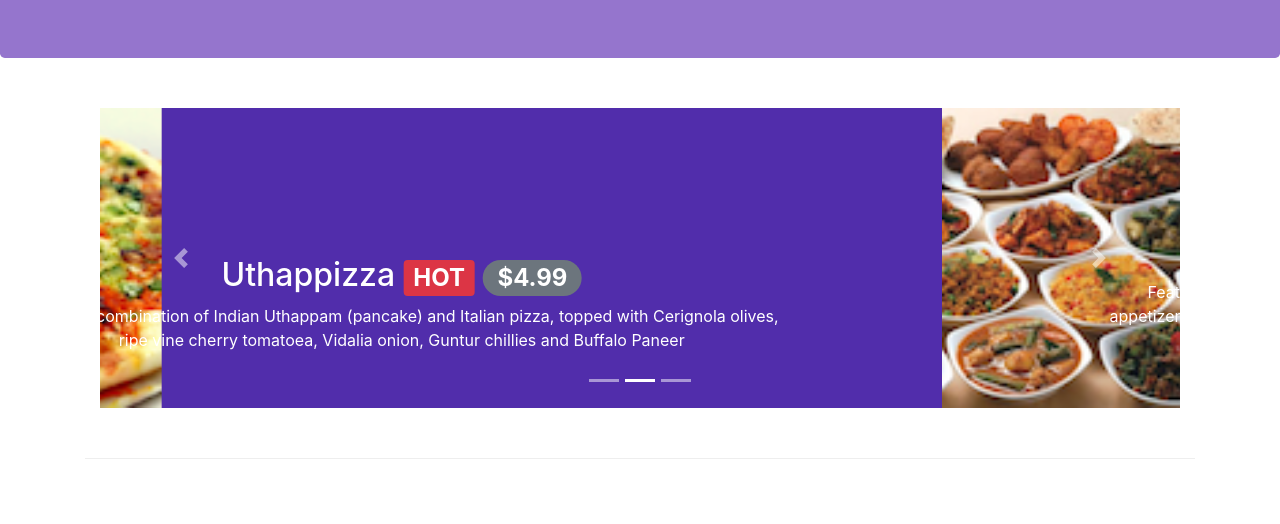
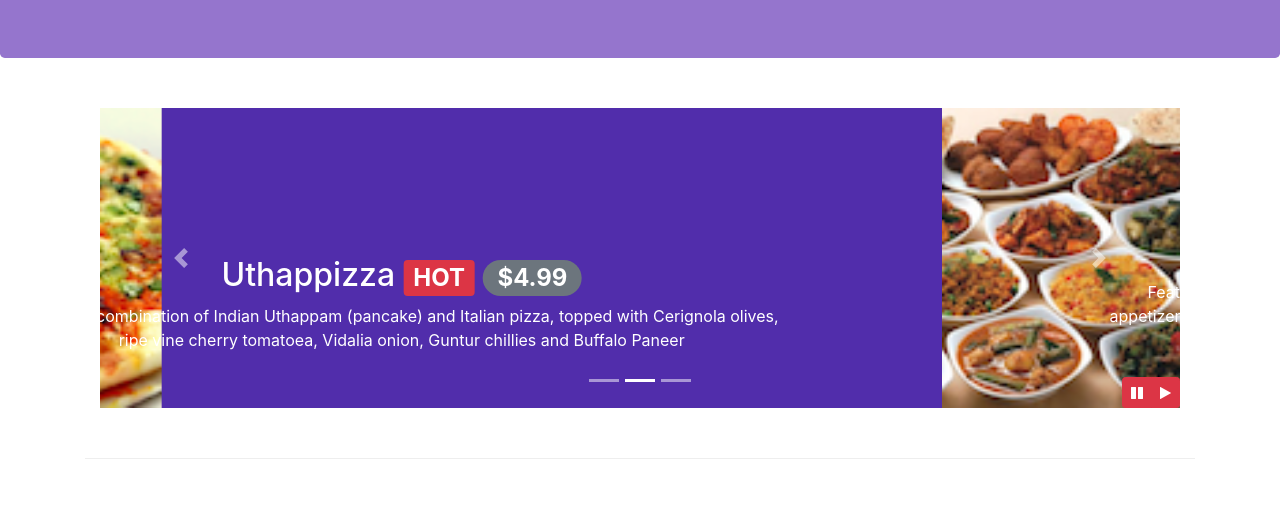
Before and after one commit to onoseremejohn/fullstack, a website: page index.html in a window 1280 px wide. Shown: the part 276-800 px from the top of the page. Drawn offline with nearby package versions, Linux system fonts and the light colour scheme; files whose address does not match are found by name.

Commit message:
bootstrap jquery

```diff
--- a/css/styles.css
+++ b/css/styles.css
@@ -59,3 +59,9 @@ body {
     left: 0;
     min-height: 300px;
 }
+
+#carouselButton {
+    position: absolute;
+    right: 0;
+    bottom: 0;
+}
--- a/index.html
+++ b/index.html
@@ -185,6 +185,14 @@
           <a href="#mycarousel" class="carousel-control-next" role="button" data-slide="next">
             <span class="carousel-control-next-icon"></span>
           </a>
+          <div class="btn-group" id="carouselButton">
+            <button class="btn btn-danger btn-sm" id="carousel-pause">
+              <span class="fa fa-pause"></span>
+            </button>
+            <button class="btn btn-danger btn-sm" id="carousel-play">
+              <span class="fa fa-play"></span>
+            </button>
+          </div>
         </div>
       </div>
     </div>
@@ -283,6 +291,18 @@
     <script src="node_modules/popper.js/dist/umd/popper.min.js"></script>
     <script src="node_modules/bootstrap/dist/js/bootstrap.min.js"></script>
 
+    <script>
+      $(document).ready(function() {
+        $('#mycarousel').carousel({ interval: 400 });
+        $('#carousel-pause').click(function() {
+          $('#mycarousel').carousel('pause');
+        });
+        $('#carousel-play').click(function() {
+          $('#mycarousel').carousel('cycle');
+        });
+      });
+    </script>
+
     <!-- <script>
       $(document).ready(function() {
         $('[data-toggle="tooltip"]').tooltip();
```
